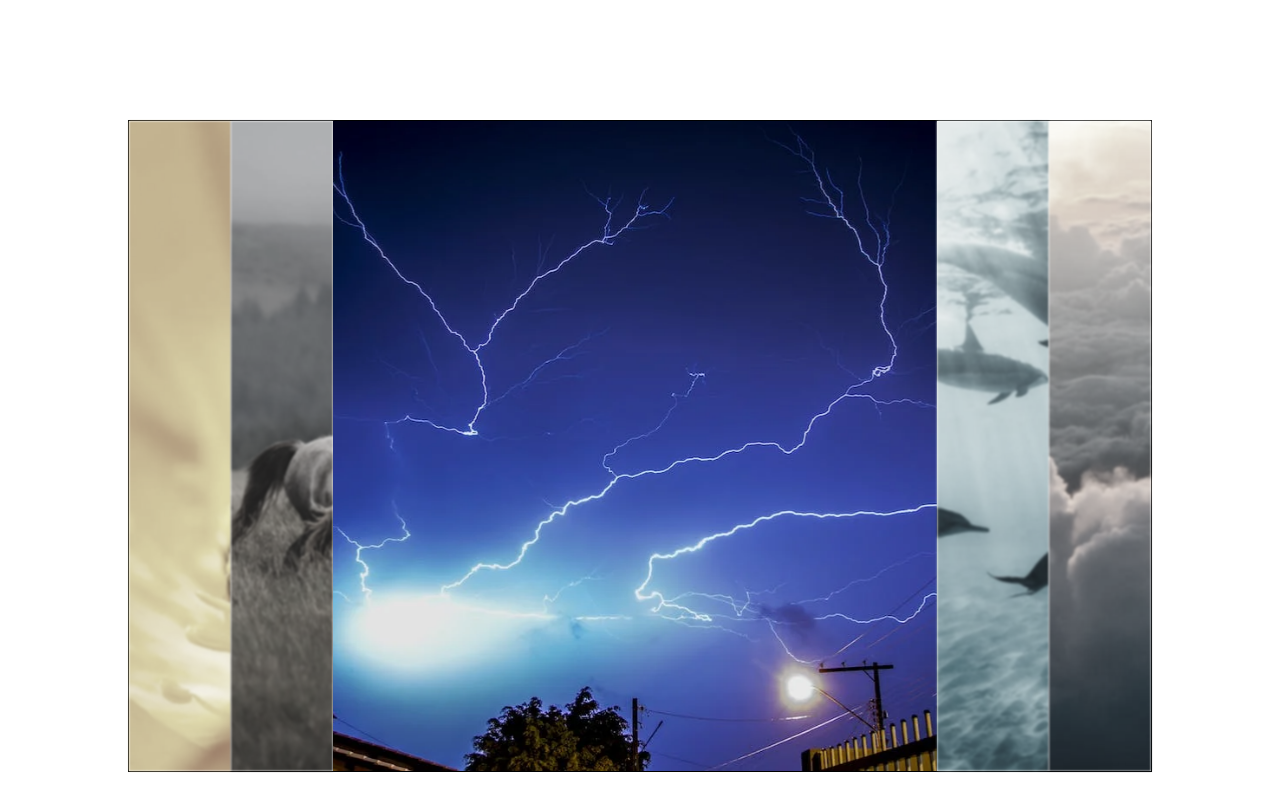
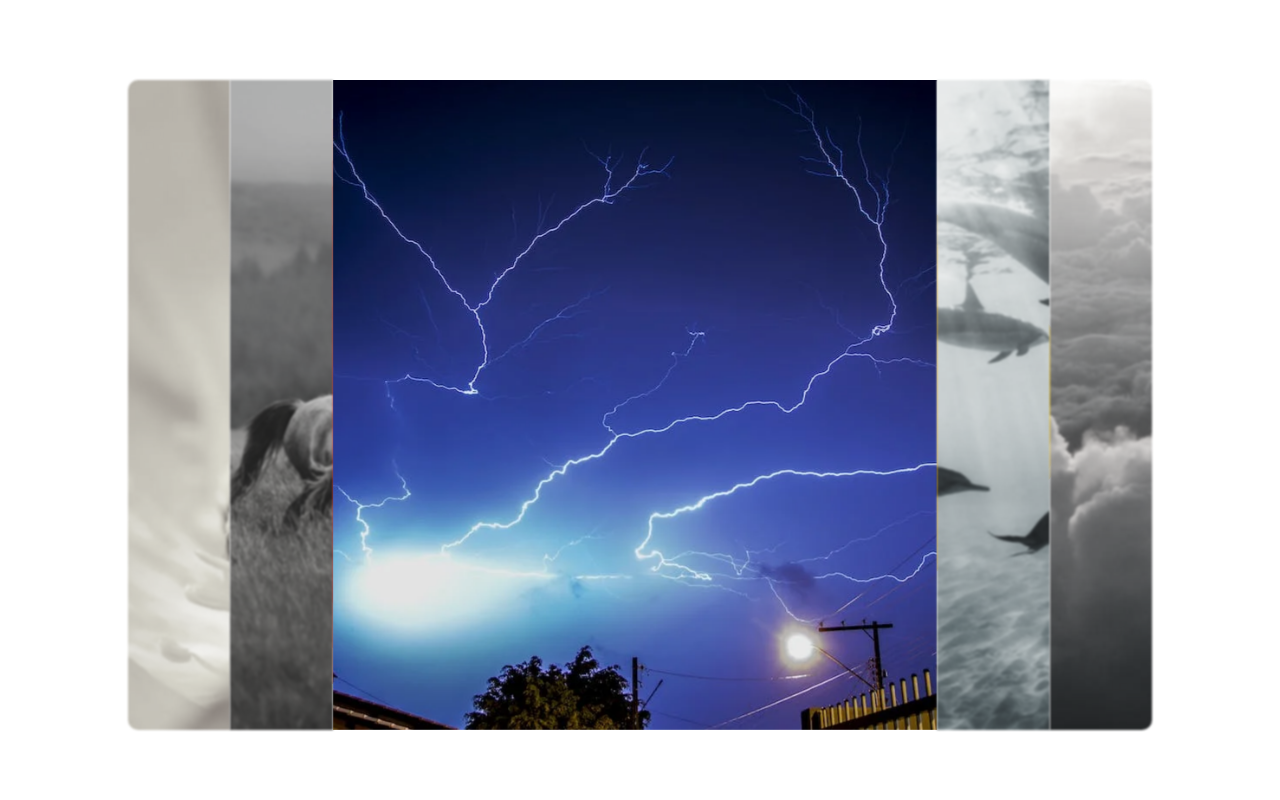
Before and after one commit to DmitryLasuta/flex-slider, a website built with Vite: page index.html in a window 1280 px wide. Built offline with nearby package versions, Linux system fonts and the light colour scheme.

Commit message:
feat: added styles

```diff
--- a/src/scss/_config.scss
+++ b/src/scss/_config.scss
@@ -4,7 +4,11 @@
   box-sizing: border-box;
 }
 
+body {
+  padding-top: 10vh;
+}
+
 #slider {
   max-width: 80%;
-  margin: 15vh auto 0;
+  margin: 0 auto;
 }
--- a/src/scss/_variables.scss
+++ b/src/scss/_variables.scss
@@ -5,4 +5,4 @@ $images: (
   'dolphins.webp',
   'clouds.webp'
 );
-$non-active-slides-filters: blur(1px) grayscale(80%);
+$non-active-slides-filters: blur(1px) grayscale(95%);
--- a/src/scss/main.scss
+++ b/src/scss/main.scss
@@ -2,13 +2,26 @@
 @import './config';
 @import './setImages';
 
+body {
+  background: url('../assets/bg.svg') no-repeat center center / cover;
+  height: 100vh;
+}
+
 #slider {
-  border: 1px solid black;
+  font-size: 0;
   display: flex;
   .slide {
     min-height: 650px;
     flex: 1;
     transition: flex-grow 1s ease-in-out, filter 0.5s ease-in;
+
+    &:first-child {
+      border-radius: 10px 0 0 10px;
+    }
+
+    &:last-child {
+      border-radius: 0 10px 10px 0;
+    }
 
     @include setBgImages($images);
 
```
Also changed, not shown: README.md, src/assets/bg.svg (added).
